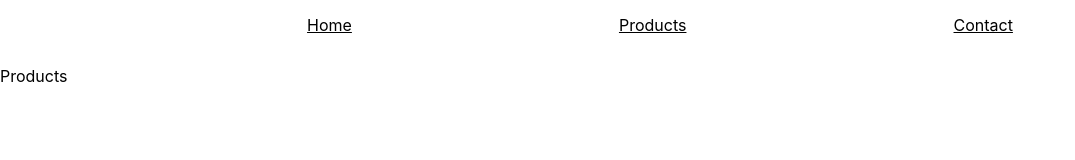
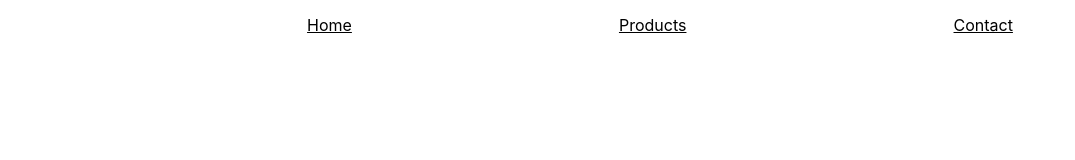
Before and after one commit to JoseCodeM/ReactE-CommerceV2, a React (Create React App) app: page /products in a window 1280 px wide. Shown: the top 160 px of the page, without its empty margins (0-1075 px from the left). Built offline with nearby package versions, Linux system fonts and the light colour scheme.

Commit message:
make it better

```diff
--- a/src/Pages/Contact.js
+++ b/src/Pages/Contact.js
@@ -2,7 +2,7 @@ import React from 'react'
 
 function Contact() {
   return (
-    <div>Contact</div>
+    <div></div>
   )
 }
 
--- a/src/Pages/Home.js
+++ b/src/Pages/Home.js
@@ -2,7 +2,8 @@ import React from 'react'
 
 function Home() {
   return (
-    <div>Home</div>
+    <div>
+    </div>
   )
 }
 
--- a/src/Pages/Products.js
+++ b/src/Pages/Products.js
@@ -2,7 +2,7 @@ import React from 'react'
 
 function Products() {
   return (
-    <div>Products</div>
+    <div></div>
   )
 }
 
```
